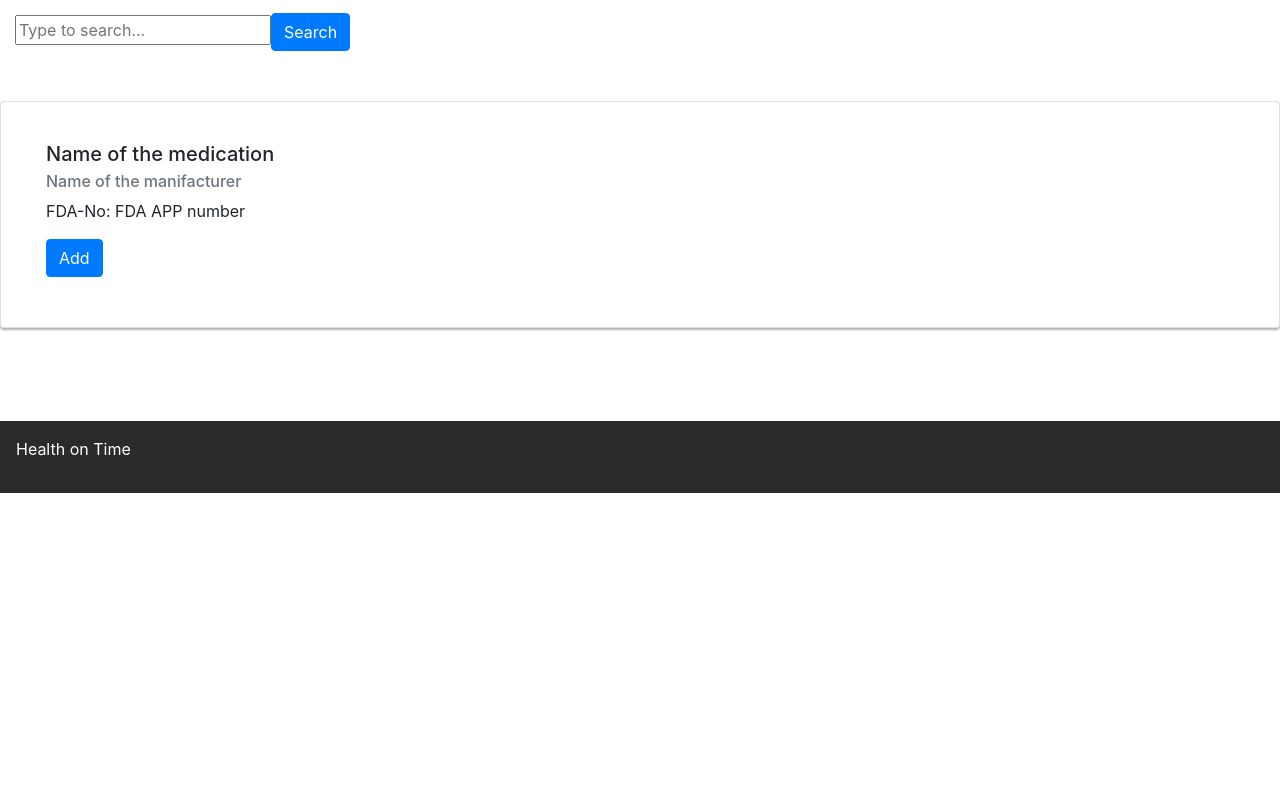
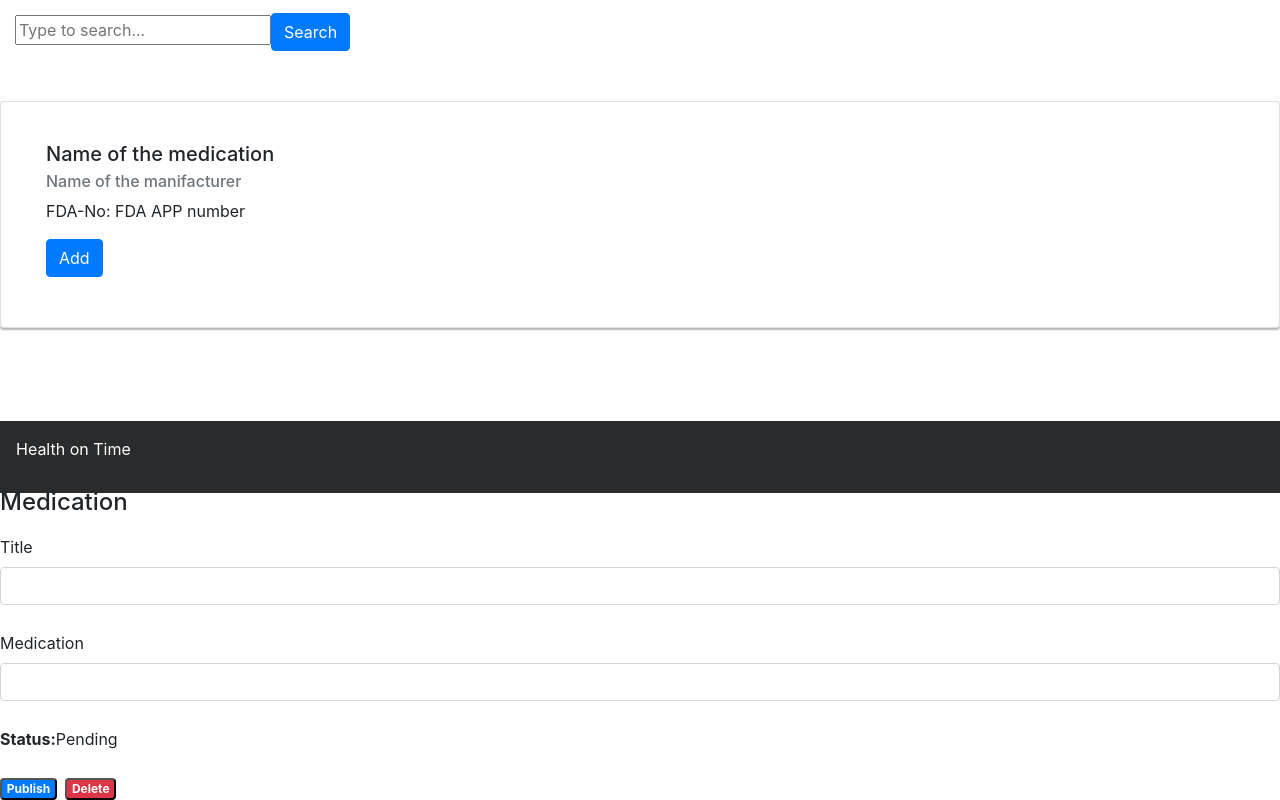
Before and after one commit to chingu-voyages/v27-geckos-team-03, a React (Create React App) app in the folder health-on-time/: page /medicine in a window 1280 px wide. Shown: the part 307-1107 px from the top of the page. Before the commit the page ends 800 px from the top, so only its background shows below. Built offline with nearby package versions, Linux system fonts and the light colour scheme; no server answers.

Commit message:
addedMedicineCabinetPage

```diff
--- a/health-on-time/src/Pages/MedicineCabinet.js
+++ b/health-on-time/src/Pages/MedicineCabinet.js
@@ -1,11 +1,138 @@
-import React from "react";
+import React, { useState, useEffect } from "react";
 import SearchMedication from "../Components/SearchMedication";
 
-const MedicineCabinet = () => {
+const MedicineCabinet = (props) => {
+
+    const initialMeidcationState = {
+        id: null,
+        title: "",
+        description: "",
+        published: false
+      };
+
+      const [currentMedication, setCurrentMedication] = useState(initialMeidcationState);
+
+
+  /* const getMedication = id => {
+    fetch(`${props.BASE_URL}medicineCabinet`).get(id)
+      .then(response => {
+        setCurrentMedication(response.data);
+        console.log(response.data);
+      })
+      .catch(e => {
+        console.log(e);
+      });
+  };
+
+  useEffect(() => {
+    getMedication(props.match.params.id);
+  }, [props.match.params.id]); */
+
+  const handleInputChange = event => {
+    const { name, value } = event.target;
+    setCurrentMedication({ ...currentMedication, [name]: value });
+  };
+
+  const updatePublished = status => {
+    var data = {
+      id: currentMedication.id,
+      title: currentMedication.title,
+      description: currentMedication.description,
+      published: status
+    };
+
+    /* MedicationDataService.update(currentMedication.id, data) */
+    fetch(`${props.BASE_URL}medicineCabinet`).update(currentMedication.id, data)
+      .then(response => {
+        setCurrentMedication({ ...currentMedication, published: status });
+        console.log(response.data);
+      })
+      .catch(e => {
+        console.log(e);
+      });
+  };
+
+const deleteMedication = () => {
+   /* DataService.remove(currentMedication.id) */
+   fetch(`${props.BASE_URL}medicineCabinet`).remove(currentMedication.id)
+      .then(response => {
+        console.log(response.data);
+        props.history.push("/medications");
+      })
+      .catch(e => {
+        console.log(e);
+      });
+  };
+
   return (
+      <div>
     <div>
       <h1>MedicineCabinet</h1>
       <SearchMedication />
+    </div>
+    <div>
+      {currentMedication ? (
+        <div className="edit-form">
+          <h4>Medication</h4>
+          <form>
+            <div className="form-group">
+              <label htmlFor="title">Title</label>
+              <input
+                type="text"
+                className="form-control"
+                id="title"
+                name="title"
+                value={currentMedication.title}
+                onChange={handleInputChange}
+              />
+            </div>
+            <div className="form-group">
+              <label htmlFor="description">Medication</label>
+              <input
+                type="text"
+                className="form-control"
+                id="description"
+                name="description"
+                value={currentMedication.description}
+                onChange={handleInputChange}
+              />
+            </div>
+
+            <div className="form-group">
+              <label>
+                <strong>Status:</strong>
+              </label>
+              {currentMedication.published ? "Published" : "Pending"}
+            </div>
+          </form>
+
+          {currentMedication.published ? (
+            <button
+              className="badge badge-primary mr-2"
+              onClick={() => updatePublished(false)}
+            >
+              UnPublish
+            </button>
+          ) : (
+            <button
+              className="badge badge-primary mr-2"
+              onClick={() => updatePublished(true)}
+            >
+              Publish
+            </button>
+          )}
+
+          <button className="badge badge-danger mr-2" onClick={deleteMedication}>
+            Delete
+          </button>
+        </div>
+      ) : (
+        <div>
+          <br />
+          <p>Please click on a Medication...</p>
+        </div>
+      )}
+    </div>
     </div>
   );
 };
```
